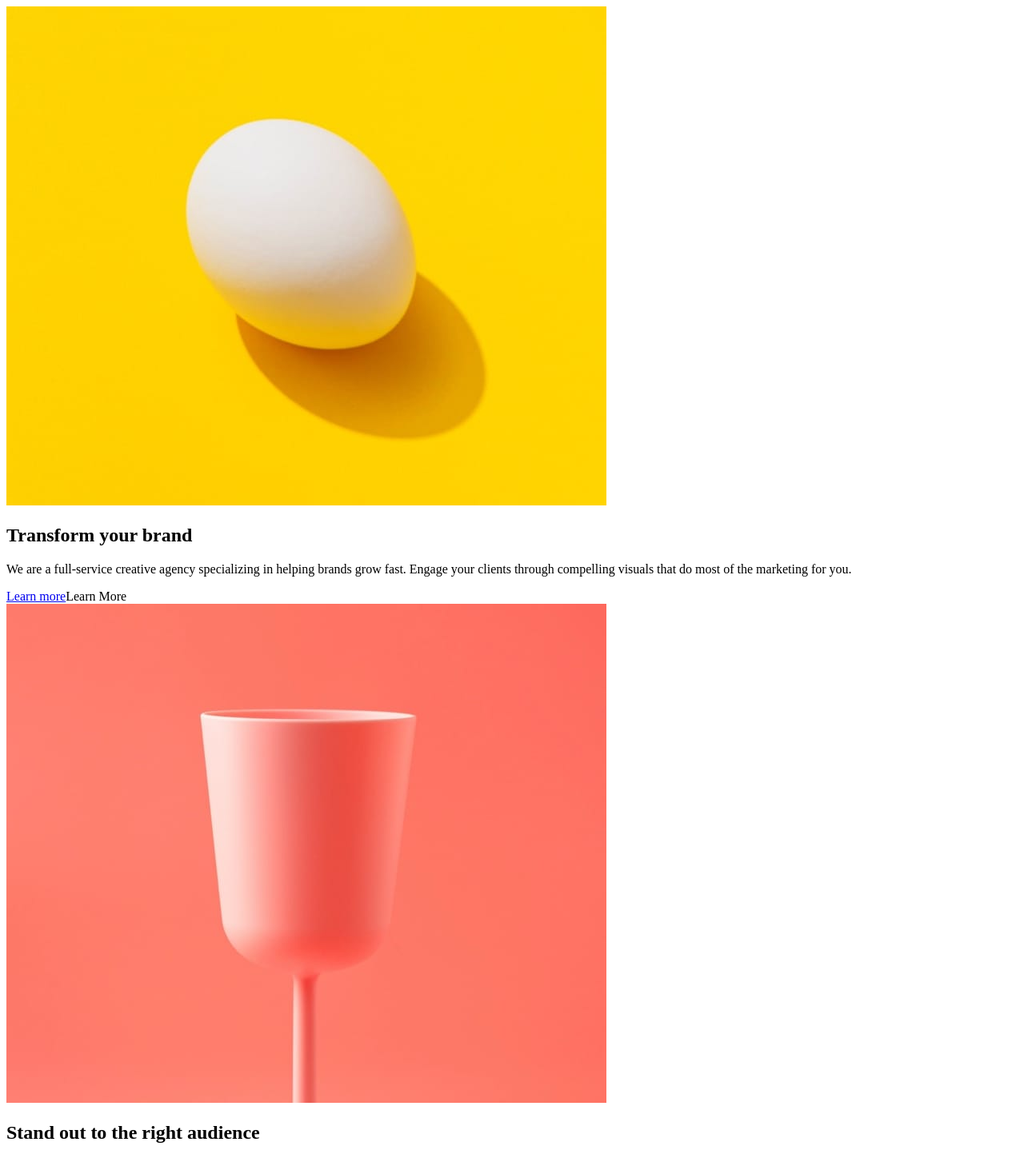
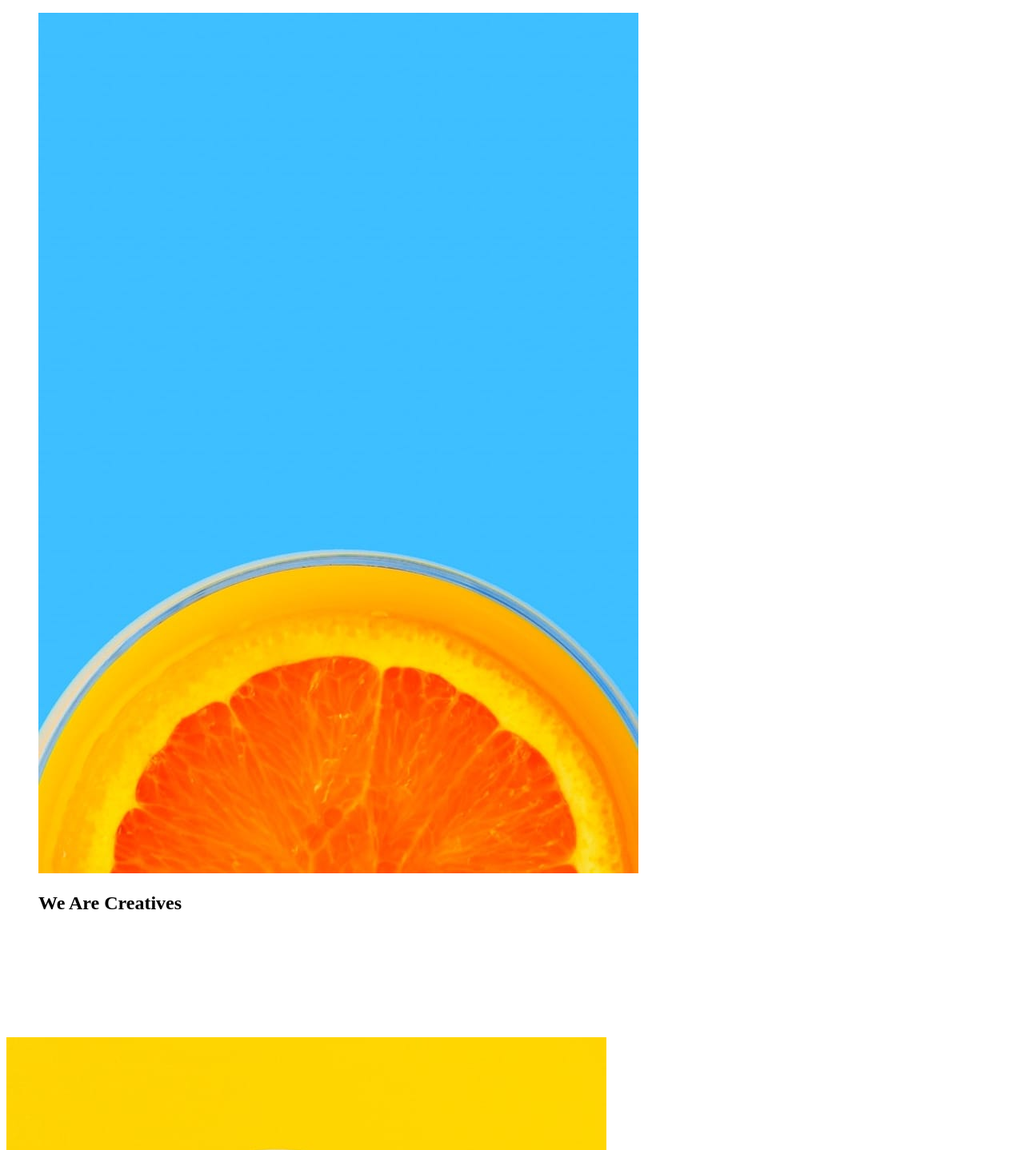
Before and after one commit to edishu/sunnyside-agency, a Next.js app: page / in a window 1280 px wide. Shown: the top 1438 px of the page at 80% size. Built offline with nearby package versions, Linux system fonts and the light colour scheme.

Commit message:
Added hero

```diff
--- a/pages/index.js
+++ b/pages/index.js
@@ -16,6 +16,19 @@ export default function Home() {
         <title>Sunnyside Agency</title>
         <link rel="icon" href="/favicon-32x32.png" />
       </Head>
+      <article>
+        <figure className="relative">
+          <img
+            src={`/${winWidth >= 640 ? "desktop" : "mobile"}/image-header.jpg`}
+          ></img>
+          <figcaption className="absolute top-1/4 left-1/2 -translate-x-1/2 flex flex-col items-center">
+            <h1 className="text-4xl text-center uppercase text-white font-fraunces mb-20">
+              We Are Creatives
+            </h1>
+            <img src="/icon-arrow-down.svg"></img>
+          </figcaption>
+        </figure>
+      </article>
       <article className="sm:flex sm:flex-row-reverse">
         <img
           src={`/${winWidth >= 640 ? "desktop" : "mobile"}/image-transform.jpg`}
```
